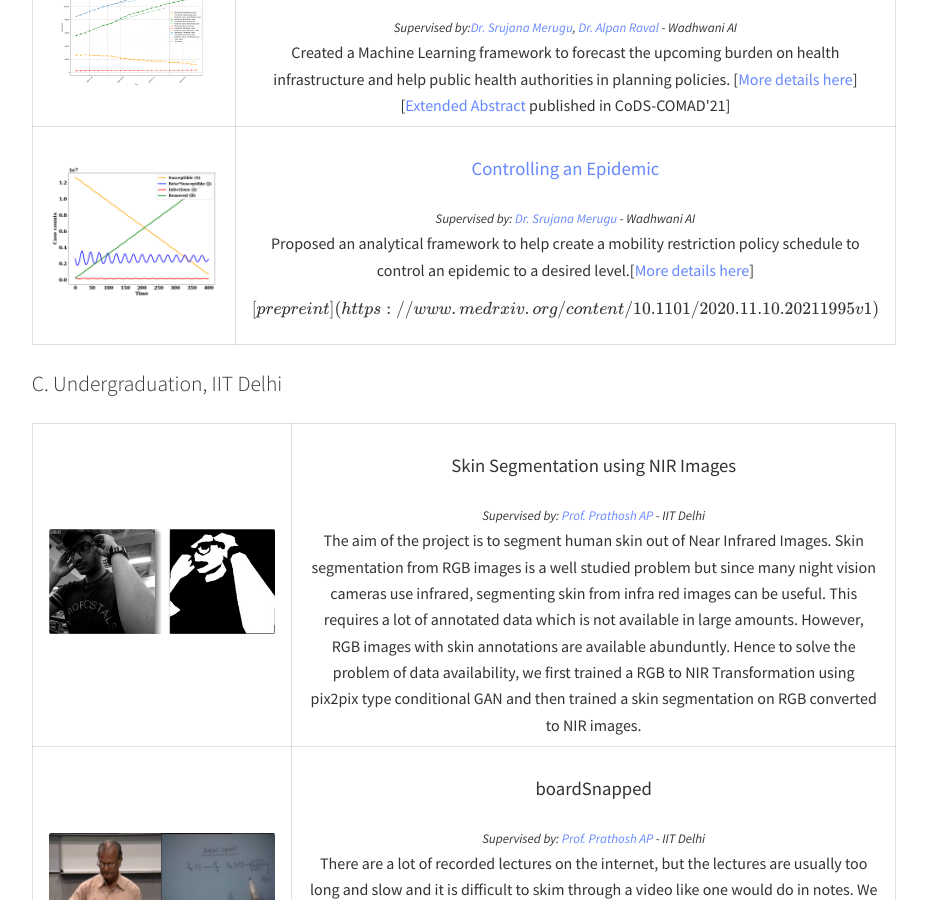
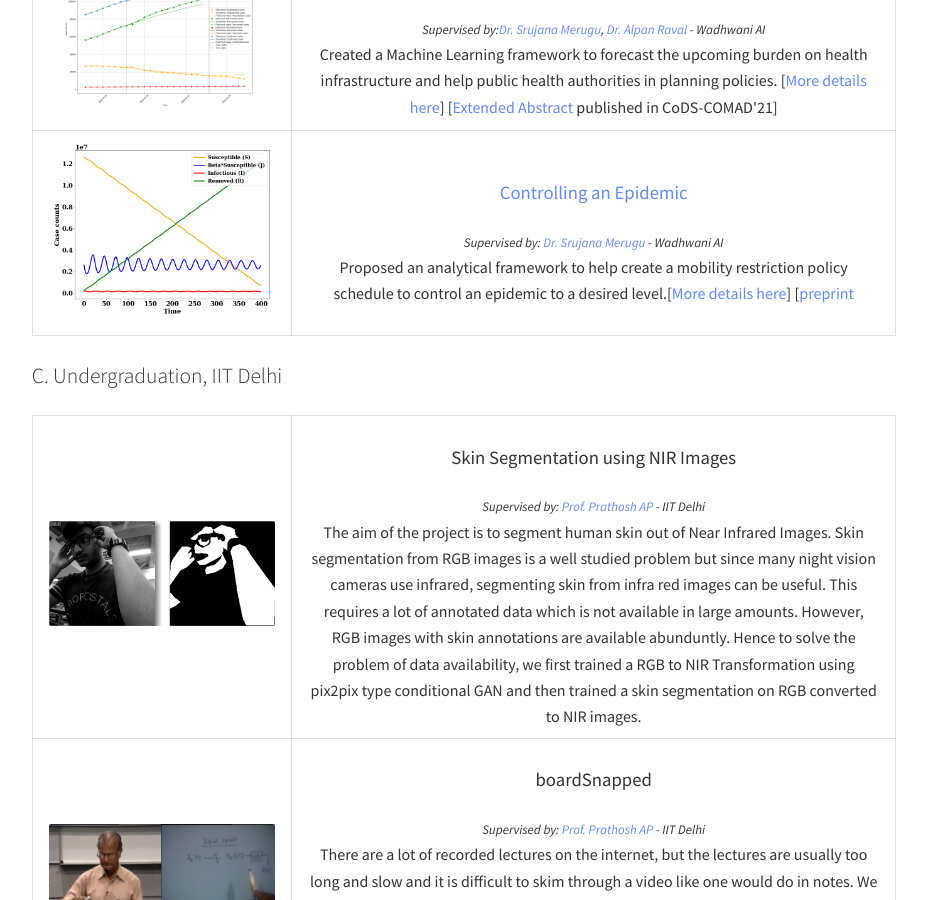
Before and after one commit to harshm121/portfolio-old, a Jekyll site: the page built from Projects/index.md, in a window 1280 px wide and 900 px high, scrolled down 1175 px. Shown: the whole window, without its empty margins (176-1103 px from the left). Built offline with Jekyll 4.4.1, drawn with Linux system fonts in a browser that asks for light colours; formulas are drawn with MathJax 3.

Commit message:
Update index.md

```diff
--- a/Projects/index.md
+++ b/Projects/index.md
@@ -53,7 +53,7 @@ Created a Machine Learning framework to forecast the upcoming burden on health i
   <tr>
     <th width="30%"><a href="https://harshm121.github.io/Projects/cosir/"><img src="./cosir.png" alt="CoSIR Model" width="100%"></a></th>
 	<th width="70%"><h3><b><a href="https://harshm121.github.io/Projects/cosir/">Controlling an Epidemic</a></b></h3> <font size="2.2"><i><h8> Supervised by:  <a href="https://www.linkedin.com/in/srujana-merugu-a7243819/">Dr. Srujana Merugu</a> - Wadhwani AI </h8></i></font><br>
-Proposed an analytical framework to help create a mobility restriction policy schedule to control an epidemic to a desired level.[<a href="https://harshm121.github.io/Projects/cosir/">More details here</a>] \[[prepreint](https://www.medrxiv.org/content/10.1101/2020.11.10.20211995v1)\]</th>
+Proposed an analytical framework to help create a mobility restriction policy schedule to control an epidemic to a desired level.[<a href="https://harshm121.github.io/Projects/cosir/">More details here</a>] [<a href="https://www.medrxiv.org/content/10.1101/2020.11.10.20211995v1">preprint</a> </th>
   </tr>
 
 </table>
```
